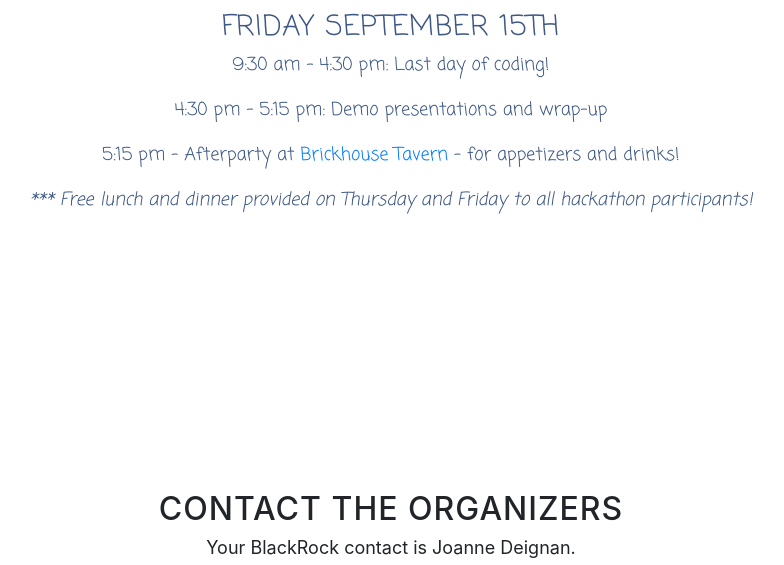
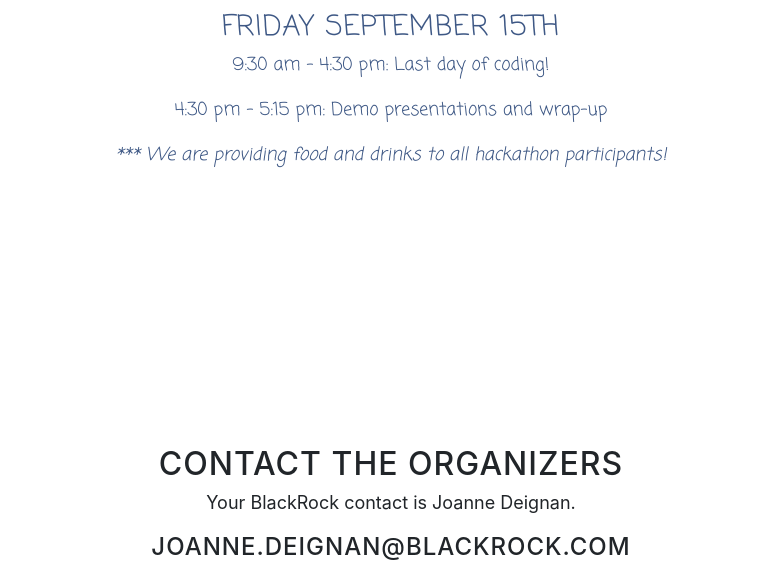
Before and after one commit to CodeAllianceOrg/blackrockevent, a website with bundled scripts: page index.html in a window 1280 px wide. Shown: the part 2425-2990 px from the top of the page, without its empty margins (249-1033 px from the left). Built offline with nearby package versions, Linux system fonts and the light colour scheme.

Commit message:
Update index.html

```diff
--- a/index.html
+++ b/index.html
@@ -112,8 +112,8 @@
                      <h3>Friday September 15th</h3>
                     <p>9:30 am - 4:30 pm: Last day of coding!</p>
                     <p>4:30 pm - 5:15 pm: Demo presentations and wrap-up</p>
-                    <p>5:15 pm - Afterparty at <a href="http://www.brickhousetavernandtap.com/location/20230">Brickhouse Tavern</a> - for appetizers and drinks!</p>
-                    <p><i>*** Free lunch and dinner provided on Thursday and Friday to all hackathon participants!</i></p>
+
+                    <p><i>*** We are providing food and drinks to all hackathon participants!</i></p>
                 </div>
             </div>
         </div>
```
